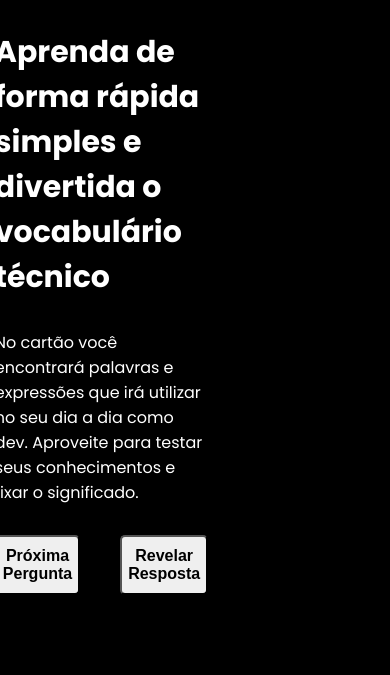
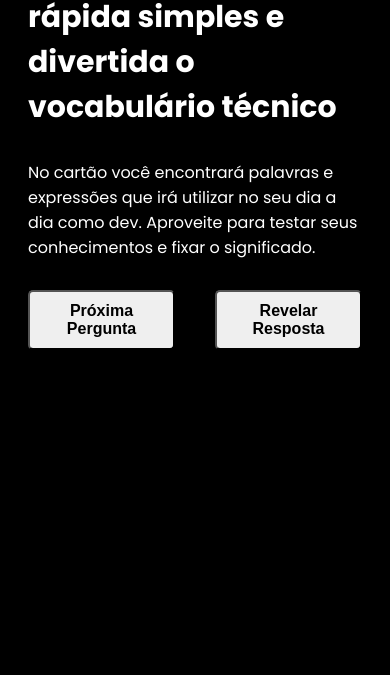
Before and after one commit to lucasgonella/QuickStaart, a plain HTML site: page index.html in a window 390 px wide. Shown: the part 248-923 px from the top of the page. After the commit the page ends 860 px from the top, so only its background shows below. Drawn offline with nearby package versions, Linux system fonts and the light colour scheme; no server answers.

Commit message:
responsividade

```diff
--- a/css/style.css
+++ b/css/style.css
@@ -96,3 +96,19 @@ body{
 .blur {
     filter: blur(5px);
 }
+
+@media (max-width: 1024px) {
+    .container-principal {
+        flex-direction: column;
+    }
+    .container {
+        width: 100%;
+    }
+    .bloco-principal {
+        padding: 2rem;
+    }
+
+    .card {
+        margin: 2rem;
+    }
+}
```
